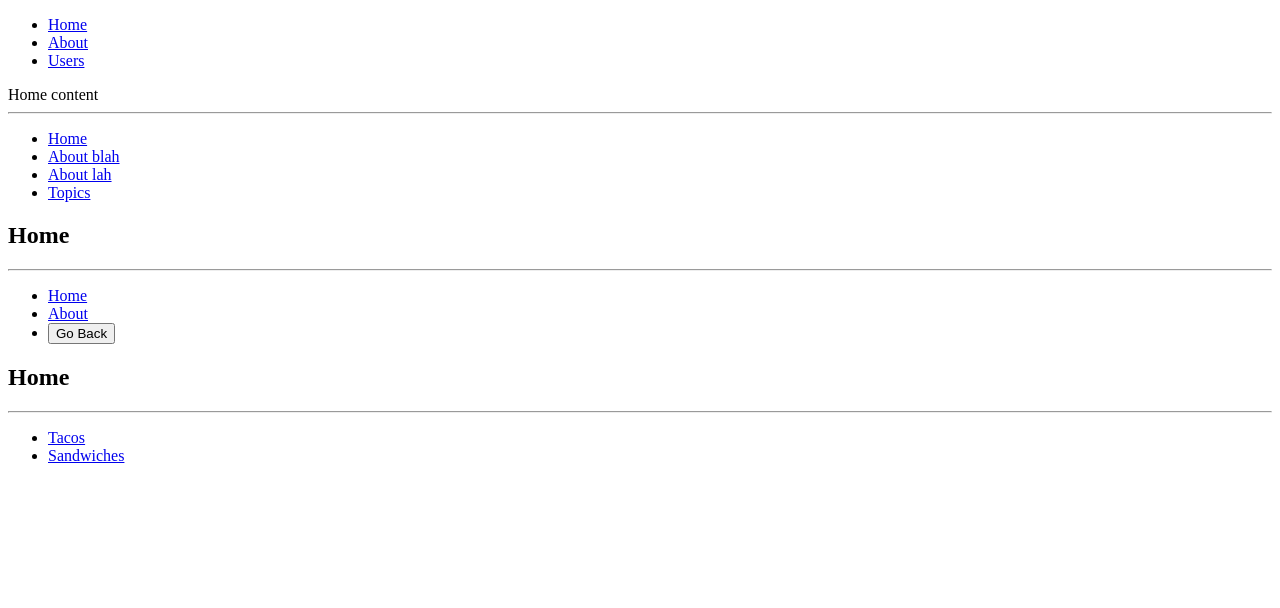
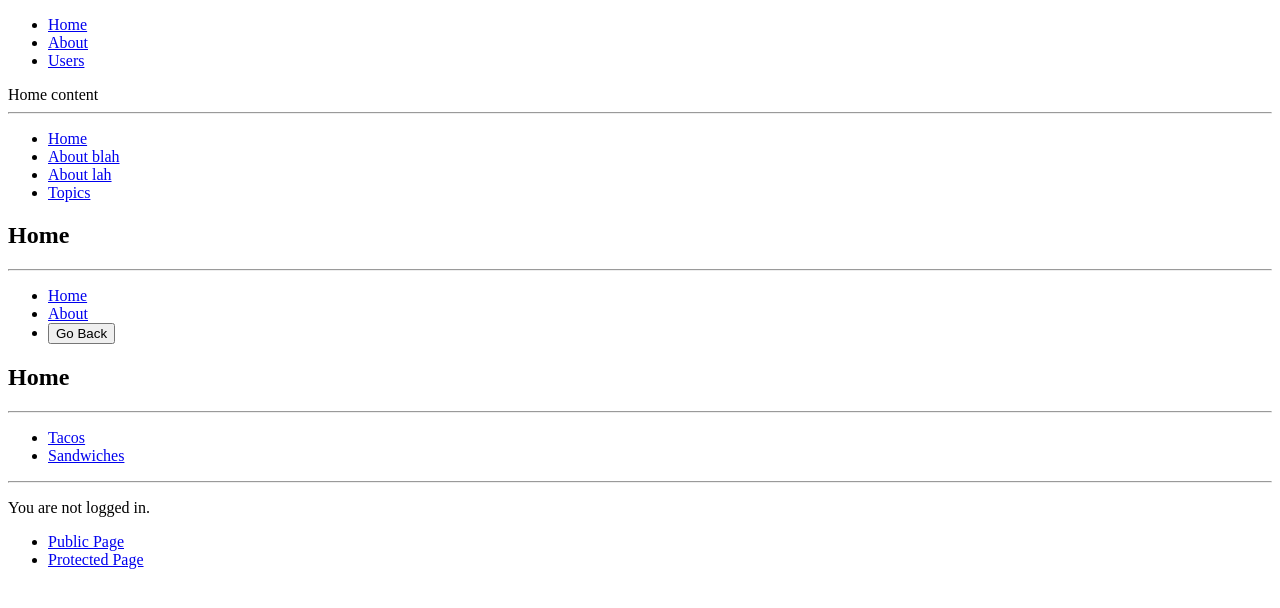
Before and after one commit to anuja01/react-router-demo, a React (Create React App) app: page / in a window 1280 px wide. Shown: the top 608 px of the page. Built offline with nearby package versions, Linux system fonts and the light colour scheme.

Commit message:
routing with auth

```diff
--- a/src/App.js
+++ b/src/App.js
@@ -3,6 +3,7 @@
 import NestedRouting from './components/NestedRouting';
 import { MoreHooks } from './components/MoreHooks';
 import RoutingConfig from './components/RoutingConfig';
+import RoutingWithAuth from './components/RoutingWithAuth';
 
 export default function App() {
   return (
@@ -14,6 +15,8 @@
       <MoreHooks />
       <hr />
       <RoutingConfig />
+      <hr />
+      <RoutingWithAuth />
     </>
   );
 }
--- /dev/null
+++ b/src/components/RoutingWithAuth/index.js
@@ -0,0 +1,130 @@
+import React from "react";
+import {
+    BrowserRouter as Router,
+    Switch,
+    Route,
+    Link,
+    Redirect,
+    useHistory,
+    useLocation
+} from "react-router-dom";
+
+export default function RoutingWithAuth() {
+    return (
+        <Router>
+            <div>
+                {/* show welcome or not logged in */}
+                <AuthButton />
+                <ul>
+                    <li>
+                        <Link to="/public">Public Page</Link>
+                    </li>
+                    <li>
+                        <Link to="/protected">Protected Page</Link>
+                    </li>
+                </ul>
+
+                <Switch>
+                    <Route path="/public">
+                        <PublicPage />
+                    </Route>
+                    <Route path="/login">
+                        <LoginPage />
+                    </Route>
+                    <PrivateRoute path="/protected">
+                        <ProtectedPage />
+                    </PrivateRoute>
+                </Switch>
+            </div>
+        </Router>
+    );
+}
+
+const fakeAuth = {
+    isAuthenticated: false,
+    authenticate(cb) {
+        fakeAuth.isAuthenticated = true;
+        setTimeout(cb, 100); // fake async
+    },
+    signout(cb) {
+        fakeAuth.isAuthenticated = false;
+        setTimeout(cb, 100);
+    }
+};
+
+// A wrapper for <Route> that redirects to the login
+// screen if you're not yet authenticated.
+function PrivateRoute({ children, ...rest }) {
+    return (
+        <Route
+            {...rest}
+            render={({ location }) =>
+                // if not authenticated then move to login page, else show children
+                fakeAuth.isAuthenticated ? (
+                    children
+                ) : (
+                        <Redirect
+                            to={{
+                                pathname: "/login",
+                                state: { from: location }
+                            }}
+                        />
+                    )
+            }
+        />
+    );
+}
+
+function AuthButton() {
+    let history = useHistory();
+
+    return fakeAuth.isAuthenticated ? (
+        <p>
+            Welcome!{" "}
+            <button
+                onClick={() => {
+                    // NOTE:
+                    // history.push(path) -> anvigate to any previous path
+                    fakeAuth.signout(() => history.push("/"));
+                }}
+            >
+                Sign out
+        </button>
+        </p>
+    ) : (
+            <p>You are not logged in.</p>
+        );
+}
+
+function LoginPage() {
+    let history = useHistory();
+    let location = useLocation();
+
+    console.log('LoginPage -> history: ', history)
+    console.log('LoginPage -> location: ', location)
+
+    let { from } = location.state || { from: { pathname: "/" } };
+
+    console.log('LoginPage -> from: ', from)
+
+    let login = () => {
+        fakeAuth.authenticate(() => {
+            history.replace(from);
+        });
+    };
+
+    return (
+        <div>
+            <p>You must log in to view the page at {from.pathname}</p>
+            <button onClick={login}>Log in</button>
+        </div>
+    );
+}
+
+function PublicPage() {
+    return <h3>Public</h3>;
+}
+
+function ProtectedPage() {
+    return <h3>Protected</h3>;
+}
```
